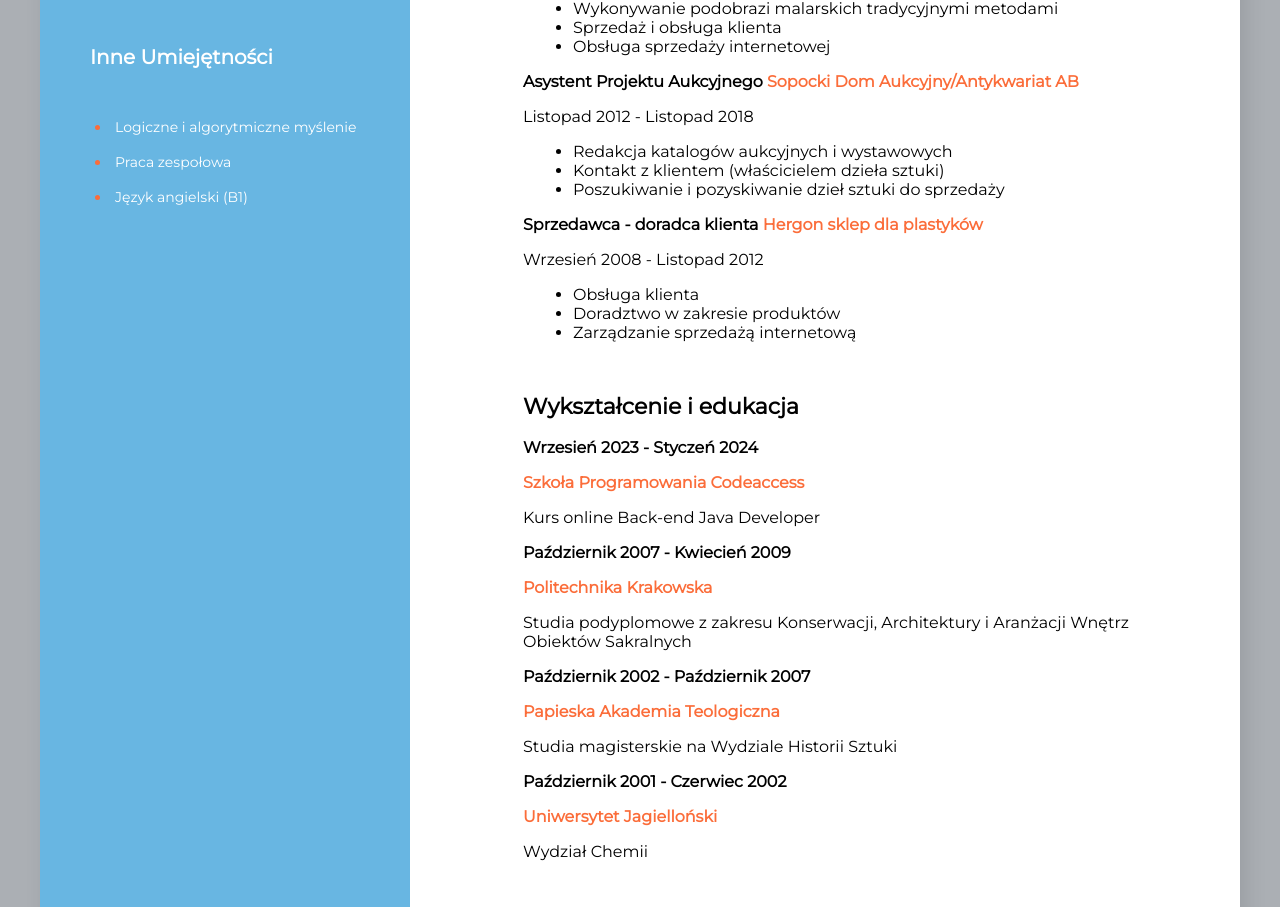
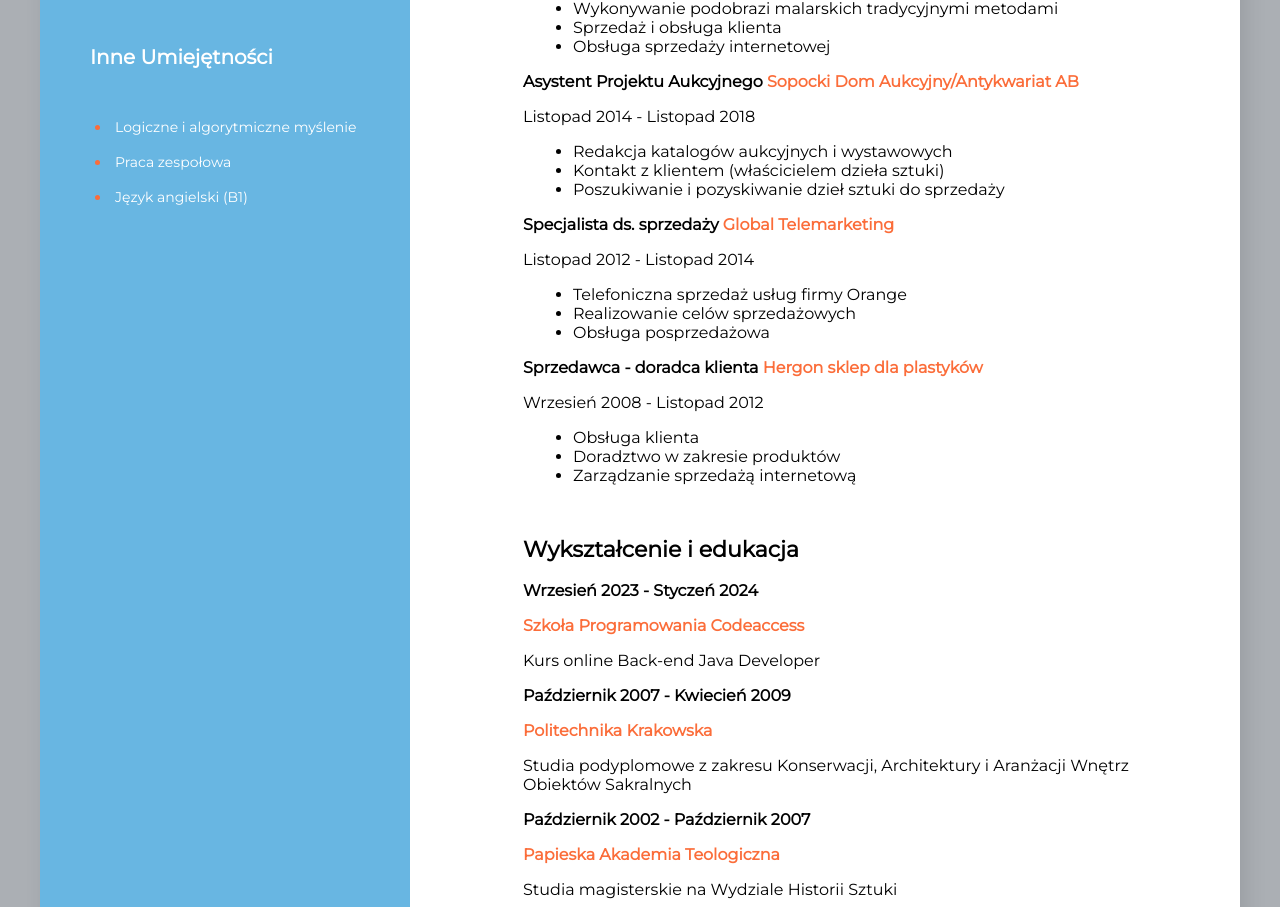
Before and after one commit to DominikSmo/Curriculum-vitae-repository, a plain HTML site: page index.html in a window 1280 px wide. Shown: the part 800-1707 px from the top of the page. Drawn offline with Linux system fonts and the light colour scheme.

Commit message:
Update index.html

```diff
--- a/index.html
+++ b/index.html
@@ -58,11 +58,21 @@
 
 <div>
 <h3 class="about3">Asystent Projektu Aukcyjnego <span class="firm">Sopocki Dom Aukcyjny/Antykwariat AB</span></h3>
-<p class="about4">Listopad 2012 - Listopad 2018</p>
+<p class="about4">Listopad 2014 - Listopad 2018</p>
 <ul class="links">
 <li>Redakcja katalogów aukcyjnych i wystawowych</li>
 <li>Kontakt z klientem (właścicielem dzieła sztuki)</li>
 <li>Poszukiwanie i pozyskiwanie dzieł sztuki do sprzedaży</li>
+</ul>
+</div>
+
+<div>
+<h3 class="about3">Specjalista ds. sprzedaży <span class="firm">Global Telemarketing</span></h3>
+<p class="about4">Listopad 2012 - Listopad 2014</p>
+<ul class="links">
+<li>Telefoniczna sprzedaż usług firmy Orange</li>
+<li>Realizowanie celów sprzedażowych</li>
+<li>Obsługa posprzedażowa</li>
 </ul>
 </div>
 
```
